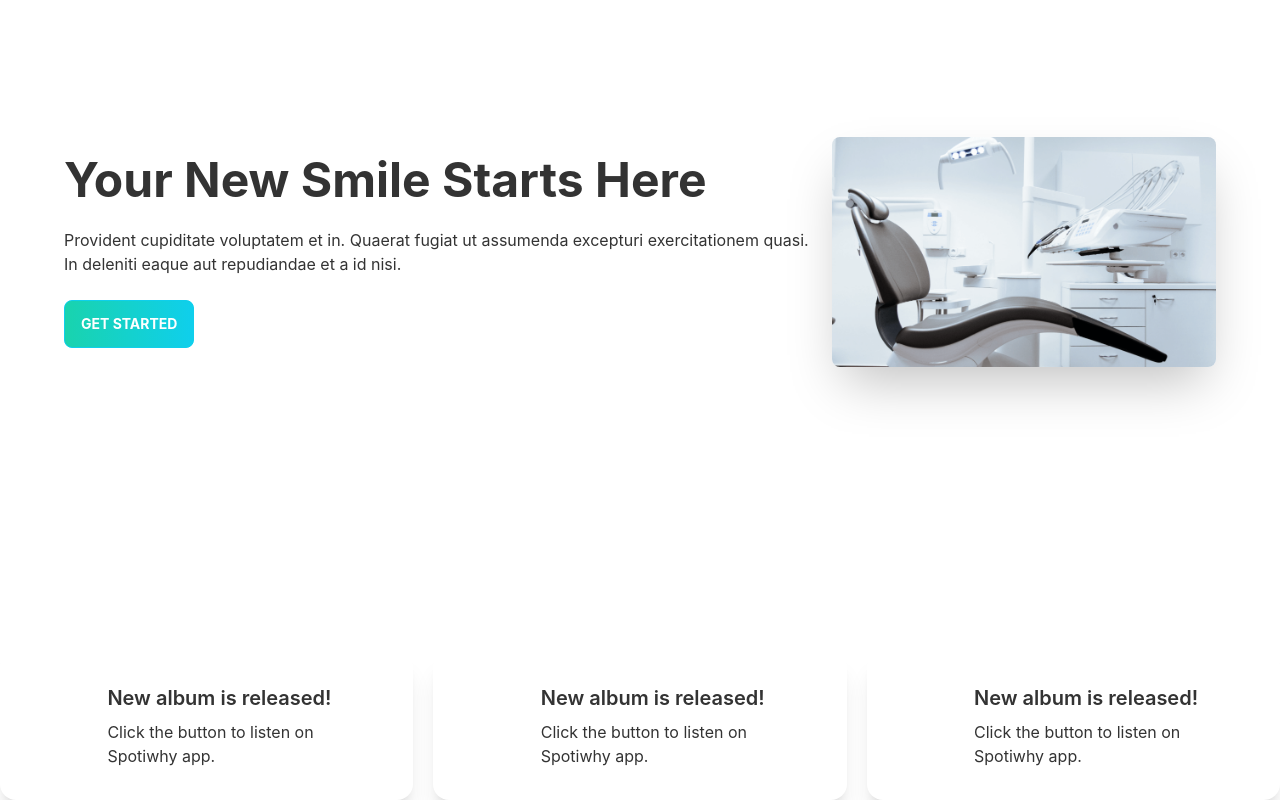
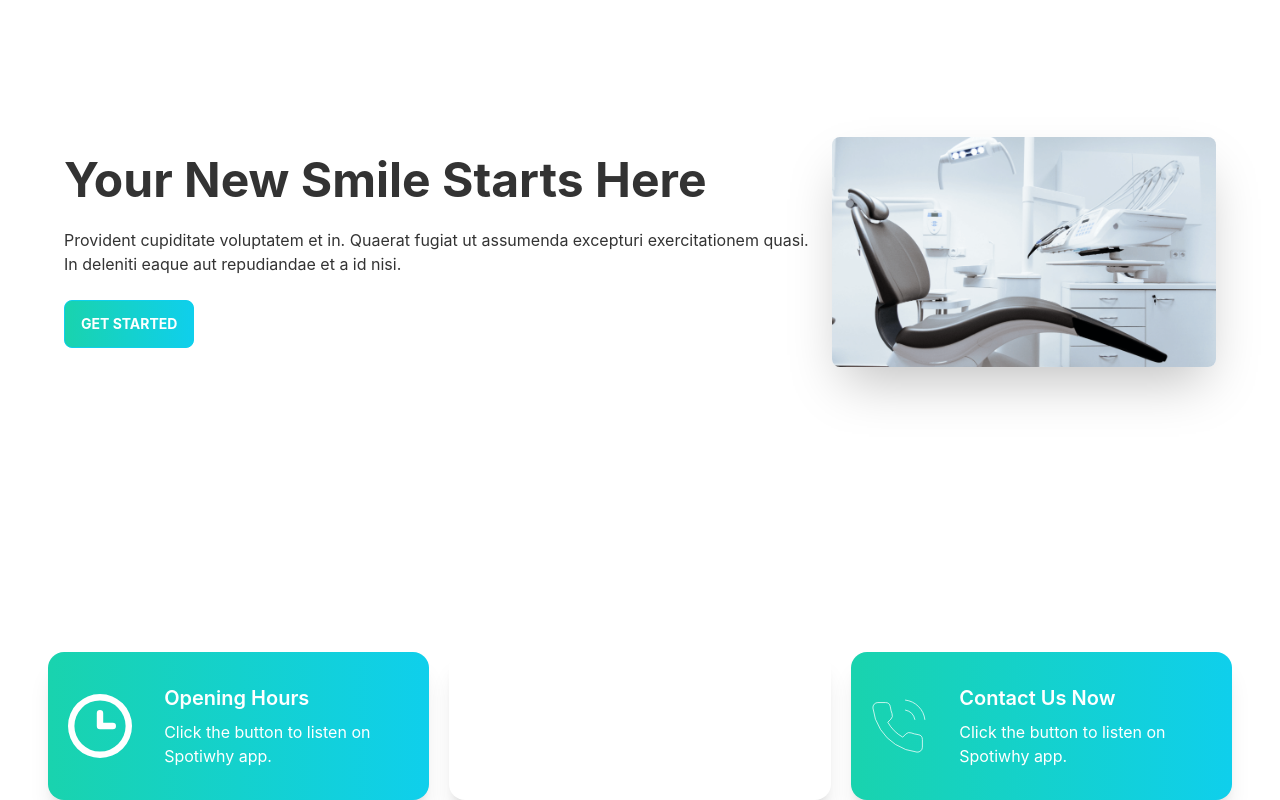
Before and after one commit to Md-Tur/doctors-portal, a React (Create React App) app: page / in a window 1280 px wide. Shown: the part 212-1012 px from the top of the page. Built offline with nearby package versions, Linux system fonts and the light colour scheme.

Commit message:
dynamic color applied

```diff
--- a/src/Pages/Home/Info.js
+++ b/src/Pages/Home/Info.js
@@ -1,13 +1,15 @@
 import React from 'react';
 import InfoCard from './InfoCard';
 import clock from '../../assets/icons/clock.svg';
+import marker from '../../assets/icons/marker.svg';
+import phone from '../../assets/icons/phone.svg';
 
 const Info = () => {
     return (
-        <div className='grid grid-cols-1 lg:grid-cols-3 gap-5'>
-            <InfoCard img={clock}></InfoCard>
-            <InfoCard img={clock}></InfoCard>
-            <InfoCard img={clock}></InfoCard>
+        <div className='grid grid-cols-1 lg:grid-cols-3 gap-5 px-12'>
+            <InfoCard bgClass="bg-gradient-to-r from-secondary to-primary" cardTitle="Opening Hours" img={clock}></InfoCard>
+            <InfoCard bgClass="bg-accent" cardTitle="Visit Our Location" img={marker}></InfoCard>
+            <InfoCard bgClass="bg-gradient-to-r from-secondary to-primary" cardTitle="Contact Us Now" img={phone}></InfoCard>
         </div>
     );
 };
--- a/src/Pages/Home/InfoCard.js
+++ b/src/Pages/Home/InfoCard.js
@@ -1,13 +1,13 @@
 import React from 'react';
 
-const InfoCard = ({ img }) => {
+const InfoCard = ({ img, cardTitle, bgClass }) => {
     return (
-        <div class="card lg:card-side bg-base-100 shadow-xl bg-accent">
-            <figure>
+        <div class={`card lg:card-side bg-base-100 shadow-xl ${bgClass}`}>
+            <figure className='pl-5'>
                 <img src={img} alt="Album" />
             </figure>
-            <div class="card-body">
-                <h2 class="card-title">New album is released!</h2>
+            <div class="card-body text-white">
+                <h2 class="card-title">{cardTitle}</h2>
                 <p>Click the button to listen on Spotiwhy app.</p>
             </div>
         </div>
```
